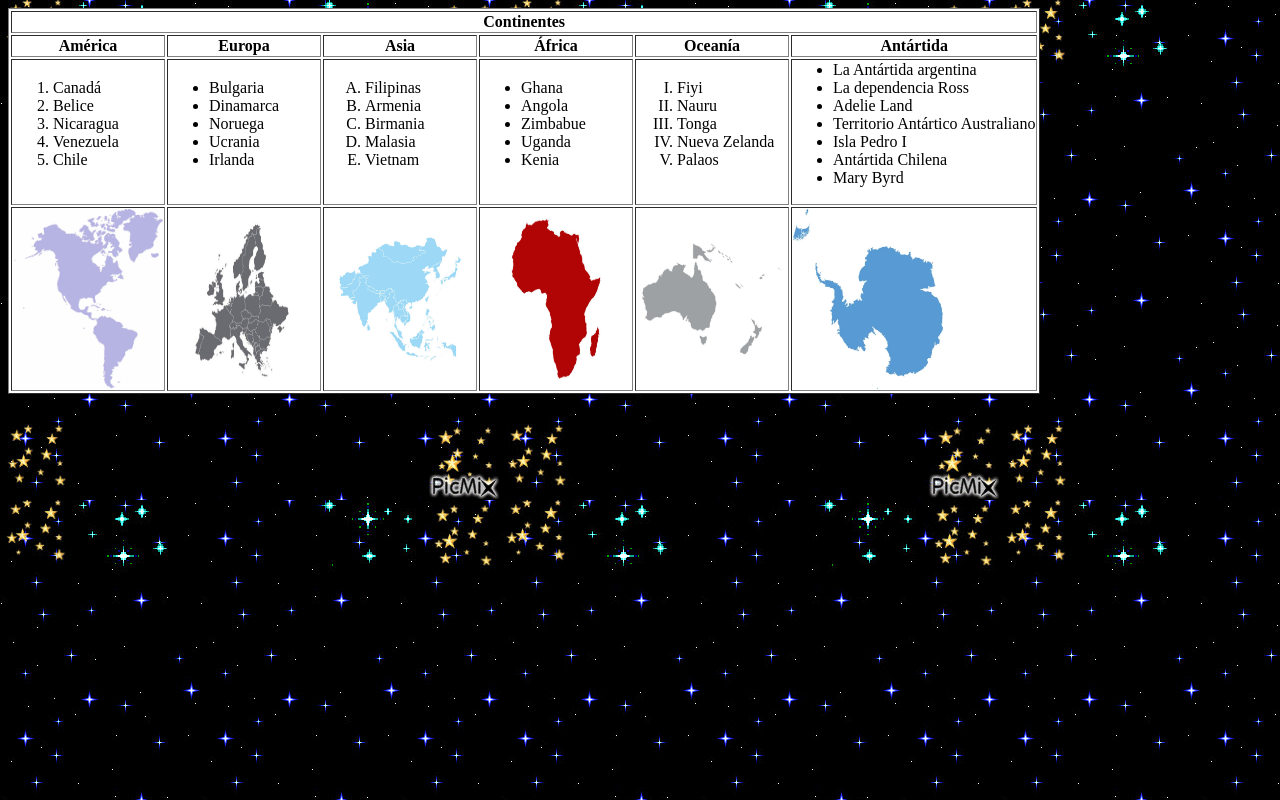
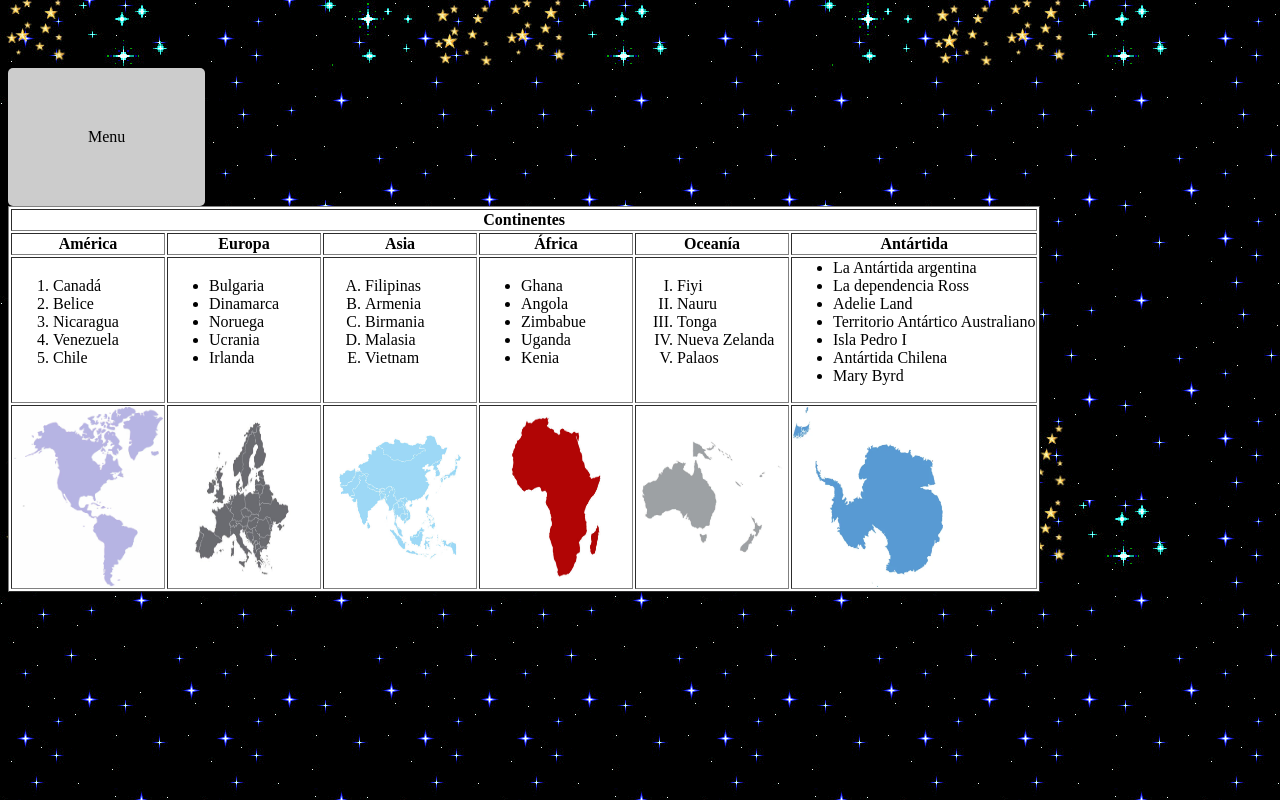
Before and after one commit to EdwardAlb/Continentes_1, a plain HTML site: page index.html in a window 1280 px wide. Drawn offline with Linux system fonts and the light colour scheme.

Commit message:
index.html

```diff
--- a/index.html
+++ b/index.html
@@ -3,7 +3,7 @@
     <title>Continentes</title>
 </head>
 <body background="estrellas.gif">
-
+<a href="https://clever-kitten-24005f.netlify.app/" style="display:inline-block; margin-top:60px; padding:60px 80px; background:#ccc; color:black; text-decoration:none; border-radius:5px;">Menu</a>
 <table border="1" bgcolor="white">
     <tr>
         <th colspan="6">Continentes</th>
```
